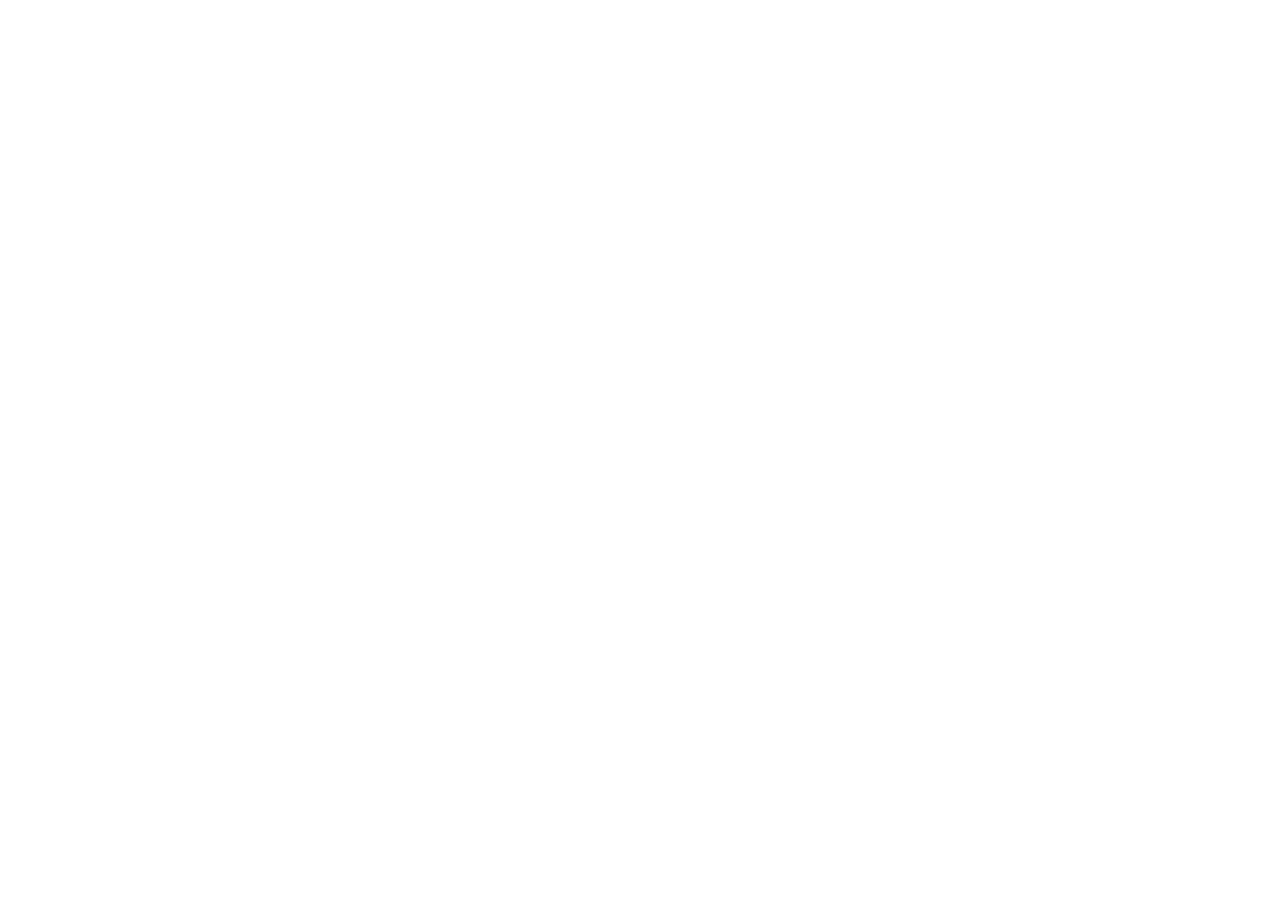
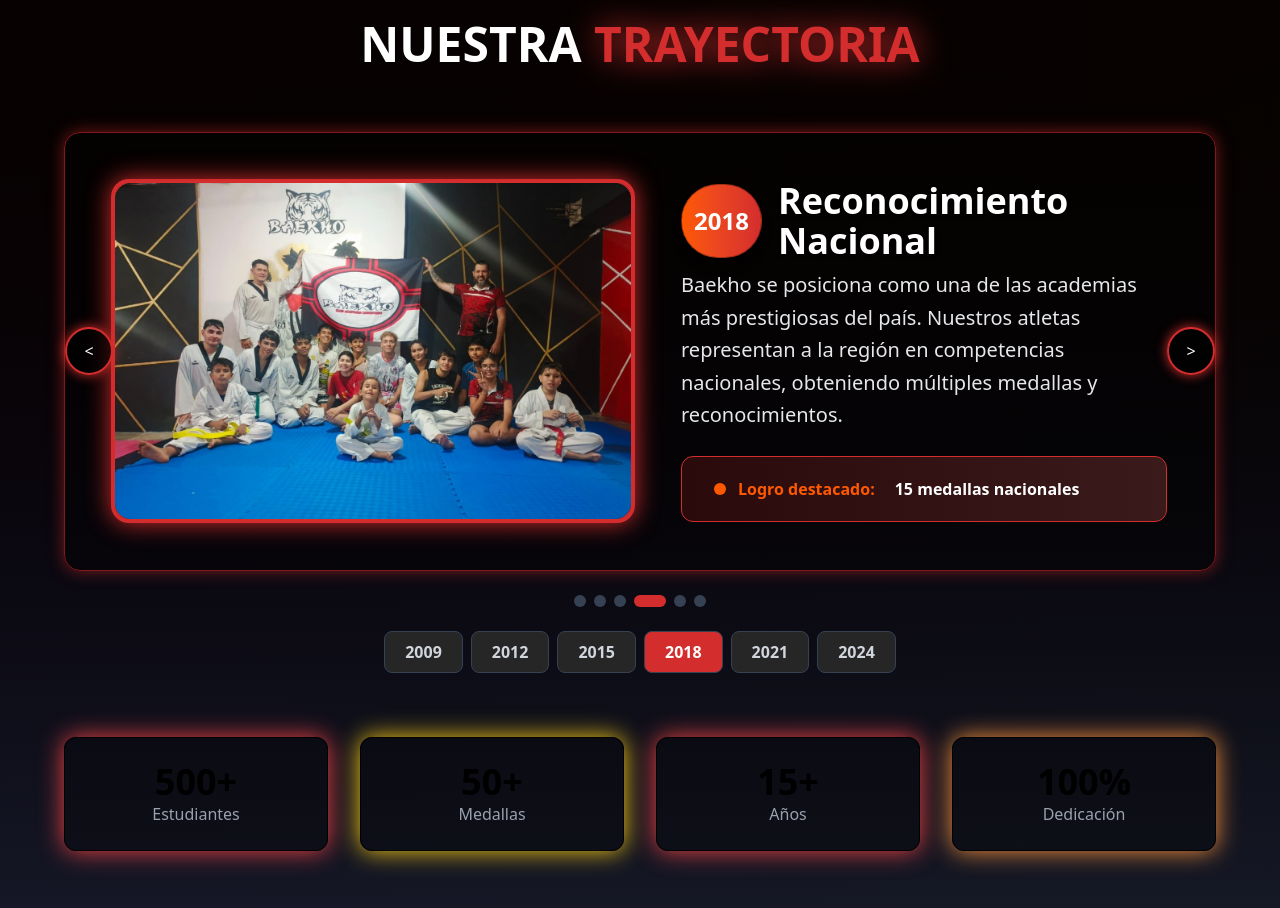
Before and after one commit to Baekho-la-cumbre/Baekho_landing, a React (Vite) app: page / in a window 1280 px wide. Shown: the part 940-1848 px from the top of the page. Before the commit the page ends 880 px from the top, so only its background shows below. Built offline with nearby package versions, Linux system fonts and the light colour scheme.

Commit message:
commit section de historia finalizada

```diff
--- a/src/pages/Landing.jsx
+++ b/src/pages/Landing.jsx
@@ -1,11 +1,13 @@
 import Header from '../shared/components/Header.jsx';
 import Inicio from '../sections/Inicio/Inicio.jsx';
+import Historia from '../sections/Historia/Historia.jsx';
 
 function Landing() {
   return (
     <div>
       <Header />
       <Inicio />
+      <Historia />
     </div>
   );
 }
--- a/src/sections/Historia/Historia.jsx
+++ b/src/sections/Historia/Historia.jsx
@@ -1 +1,217 @@
-// Archivo reiniciado para comenzar desde cero.
+import React, { useState, useEffect, useRef } from "react";
+
+// Simple ScrollReveal (fade-in on scroll)
+const ScrollReveal = ({ children, delay = 0 }) => {
+  const ref = useRef();
+  const [visible, setVisible] = useState(false);
+  useEffect(() => {
+    const onScroll = () => {
+      if (ref.current) {
+        const rect = ref.current.getBoundingClientRect();
+        if (rect.top < window.innerHeight - 80) setVisible(true);
+      }
+    };
+    window.addEventListener("scroll", onScroll);
+    onScroll();
+    return () => window.removeEventListener("scroll", onScroll);
+  }, []);
+  return (
+    <div
+      ref={ref}
+      style={{
+        opacity: visible ? 1 : 0,
+        transform: visible ? "none" : "translateY(40px)",
+        transition: `opacity 0.7s ${delay}ms, transform 0.7s ${delay}ms`,
+      }}
+    >
+      {children}
+    </div>
+  );
+};
+
+// AnimatedCounter
+const AnimatedCounter = ({ end, suffix = "", className = "" }) => {
+  const [count, setCount] = useState(0);
+  useEffect(() => {
+    let start = 0;
+    const duration = 1200;
+    const step = Math.ceil(end / (duration / 16));
+    const interval = setInterval(() => {
+      start += step;
+      if (start >= end) {
+        setCount(end);
+        clearInterval(interval);
+      } else {
+        setCount(start);
+      }
+    }, 16);
+    return () => clearInterval(interval);
+  }, [end]);
+  return <span className={className}>{count}{suffix}</span>;
+};
+
+// InteractiveCard
+const InteractiveCard = ({ children, className = "", glowColor }) => (
+  <div
+    className={
+      `transition-shadow duration-300 hover:shadow-lg hover:shadow-${glowColor || "red"}-500/30 ` +
+      className
+    }
+    style={glowColor ? { boxShadow: `0 0 24px 0 ${glowColor}` } : {}}
+  >
+    {children}
+  </div>
+);
+
+// Datos de ejemplo para el carrusel
+const historiaData = [
+  {
+    year: 2009,
+    title: "Fundación de la Academia",
+    desc: "Nace Baekho con la misión de formar campeones y personas íntegras.",
+    logro: "Primeros estudiantes inscritos",
+    img: '/ImgInicio.jpg',
+  },
+  {
+    year: 2012,
+    title: "Primeros logros nacionales",
+    desc: "Nuestros atletas obtienen medallas en campeonatos nacionales.",
+    logro: "Primera medalla nacional",
+    img: '/ImgInicio.jpg',
+  },
+  {
+    year: 2015,
+    title: "Crecimiento y expansión",
+    desc: "La academia crece en estudiantes y reconocimiento.",
+    logro: "Más de 100 estudiantes",
+    img: '/ImgInicio.jpg',
+  },
+  {
+    year: 2018,
+    title: "Reconocimiento Nacional",
+    desc: "Baekho se posiciona como una de las academias más prestigiosas del país. Nuestros atletas representan a la región en competencias nacionales, obteniendo múltiples medallas y reconocimientos.",
+    logro: "15 medallas nacionales",
+    img: '/ImgInicio.jpg',
+  },
+  {
+    year: 2021,
+    title: "Proyección Internacional",
+    desc: "Carlos López se convierte en nuestro primer atleta en competir internacionalmente, obteniendo una medalla de plata en el Open Internacional. Este logro marca un hito en nuestra historia.",
+    logro: "Primera medalla internacional",
+    img: '/ImgInicio.jpg',
+  },
+  {
+    year: 2024,
+    title: "Presente y futuro",
+    desc: "Seguimos creciendo y formando nuevas generaciones de campeones.",
+    logro: "Academia 100% dedicada",
+    img: '/ImgInicio.jpg',
+  },
+];
+
+const stats = [
+  { value: 500, label: "Estudiantes", color: "red", suffix: "+" },
+  { value: 50, label: "Medallas", color: "yellow", suffix: "+" },
+  { value: 15, label: "Años", color: "red", suffix: "+" },
+  { value: 100, label: "Dedicación", color: "orange", suffix: "%" },
+];
+
+// Carrusel simple
+const TrayectoriaCarousel = () => {
+  const [active, setActive] = useState(historiaData.length - 3); // 2018 por defecto
+  const handlePrev = () => setActive((prev) => (prev > 0 ? prev - 1 : prev));
+  const handleNext = () => setActive((prev) => (prev < historiaData.length - 1 ? prev + 1 : prev));
+  const handleYear = (idx) => setActive(idx);
+  const slide = historiaData[active];
+  return (
+    <div className="mb-8">
+      <div className="max-w-6xl mx-auto bg-black/40 border border-red-900 rounded-2xl p-6 md:p-12 flex flex-col md:flex-row gap-12 items-stretch relative shadow-lg" style={{boxShadow:'0 0 16px 0 #D42D2D88'}}>
+        {/* Imagen o placeholder */}
+        <div className="w-full md:w-[520px] h-[340px] bg-neutral-900 border-2 border-[#D42D2D] rounded-2xl flex items-center justify-center shadow-lg relative overflow-hidden" style={{boxShadow:'0 0 24px 2px #D42D2D,0 0 0 2px #D42D2D'}}>
+          <div className="absolute inset-0 pointer-events-none rounded-2xl" style={{boxShadow:'0 0 24px 2px #D42D2D,0 0 0 2px #D42D2D'}}></div>
+          {slide.img
+            ? <img src={slide.img} alt={slide.title} className="w-full h-full object-cover rounded-2xl z-10" />
+            : <span className="text-gray-400 text-6xl z-10">🖼️</span>
+          }
+        </div>
+        {/* Contenido */}
+        <div className="flex-1 flex flex-col justify-center">
+          <div className="flex items-center gap-4 mb-2">
+            <span className="bg-gradient-to-r from-[#FE5900] to-[#D42D2D] text-white font-black px-3 py-5 rounded-full text-2xl shadow-lg border-1 border-black/30">{slide.year}</span>
+            <span className="text-3xl md:text-4xl font-black text-white drop-shadow">{slide.title}</span>
+          </div>
+          <p className="text-xl text-gray-200 mb-4 leading-relaxed max-w-2xl">{slide.desc}</p>
+          <div className="mt-2">
+            <div className="bg-gradient-to-r from-[#2a0a0a] to-[#3a1a1a] border border-[#D42D2D] rounded-xl px-8 py-5 flex items-center gap-3">
+              <span className="w-3 h-3 rounded-full bg-[#FE5900] inline-block"></span>
+              <span className="text-[#FE5900] font-bold">Logro destacado:</span>
+              <span className="ml-2 text-white font-extrabold">{slide.logro}</span>
+            </div>
+          </div>
+        </div>
+        {/* Flechas */}
+        <button onClick={handlePrev} className="absolute left-0 top-1/2 -translate-y-1/2 bg-black/60 hover:bg-[#D42D2D] text-white rounded-full w-12 h-12 flex items-center justify-center shadow-lg border-2 border-[#D42D2D] z-10 transition-all duration-200 focus:outline-none" style={{boxShadow:'0 0 12px 0 #D42D2D'}}>
+          &#60;
+        </button>
+        <button onClick={handleNext} className="absolute right-0 top-1/2 -translate-y-1/2 bg-black/60 hover:bg-[#D42D2D] text-white rounded-full w-12 h-12 flex items-center justify-center shadow-lg border-2 border-[#D42D2D] z-10 transition-all duration-200 focus:outline-none" style={{boxShadow:'0 0 12px 0 #D42D2D'}}>
+          &#62;
+        </button>
+      </div>
+      {/* Paginación (puntos) */}
+      <div className="flex justify-center gap-2 mt-6">
+        {historiaData.map((_, idx) => (
+          <span
+            key={idx}
+            className={`h-3 rounded-full transition-all duration-300 ${idx === active ? 'bg-[#D42D2D] w-8' : 'bg-gray-700 w-3'}`}
+          />
+        ))}
+      </div>
+      {/* Navegación por años */}
+      <div className="flex justify-center gap-2 mt-6 flex-wrap">
+        {historiaData.map((item, idx) => (
+          <button
+            key={item.year}
+            onClick={() => handleYear(idx)}
+            className={`px-5 py-2 rounded-lg font-bold border border-gray-700 transition-all ${idx === active ? 'bg-[#D42D2D] text-white' : 'bg-neutral-800 text-gray-300 hover:bg-[#D42D2D]/80 hover:text-white'}`}
+          >
+            {item.year}
+          </button>
+        ))}
+      </div>
+    </div>
+  );
+};
+
+const Historia = () => {
+  return (
+    <section id="trayectoria" className="py-20 px-4 bg-gradient-to-b from-black to-gray-900 relative overflow-hidden">
+      <div className="absolute inset-0 bg-gradient-to-r from-red-900/5 to-orange-900/5"></div>
+      <div className="max-w-6xl mx-auto relative z-10">
+        <ScrollReveal>
+          <h2 className="text-4xl md:text-5xl font-black text-center mb-16 text-white">
+            NUESTRA <span className="text-[#D42D2D] drop-shadow drop-shadow-[0_0_16px_#D42D2D] glow-text">TRAYECTORIA</span>
+          </h2>
+        </ScrollReveal>
+        <ScrollReveal delay={200}>
+          <TrayectoriaCarousel />
+        </ScrollReveal>
+        <ScrollReveal delay={400}>
+          <div className="grid grid-cols-2 md:grid-cols-4 gap-8 text-center mt-16">
+            {stats.map((stat) => (
+              <InteractiveCard
+                key={stat.label}
+                className={`bg-black/30 rounded-xl p-6 border border-${stat.color}-500/20 hover:border-${stat.color}-500/50`}
+                glowColor={stat.color === "yellow" ? "#facc15" : stat.color === "orange" ? "#fb923c" : "#ef4444"}
+              >
+                <AnimatedCounter end={stat.value} suffix={stat.suffix} className={`text-4xl font-black text-${stat.color}-500 mb-2`} />
+                <div className="text-gray-400">{stat.label}</div>
+              </InteractiveCard>
+            ))}
+          </div>
+        </ScrollReveal>
+      </div>
+    </section>
+  );
+};
+
+export default Historia;
```
